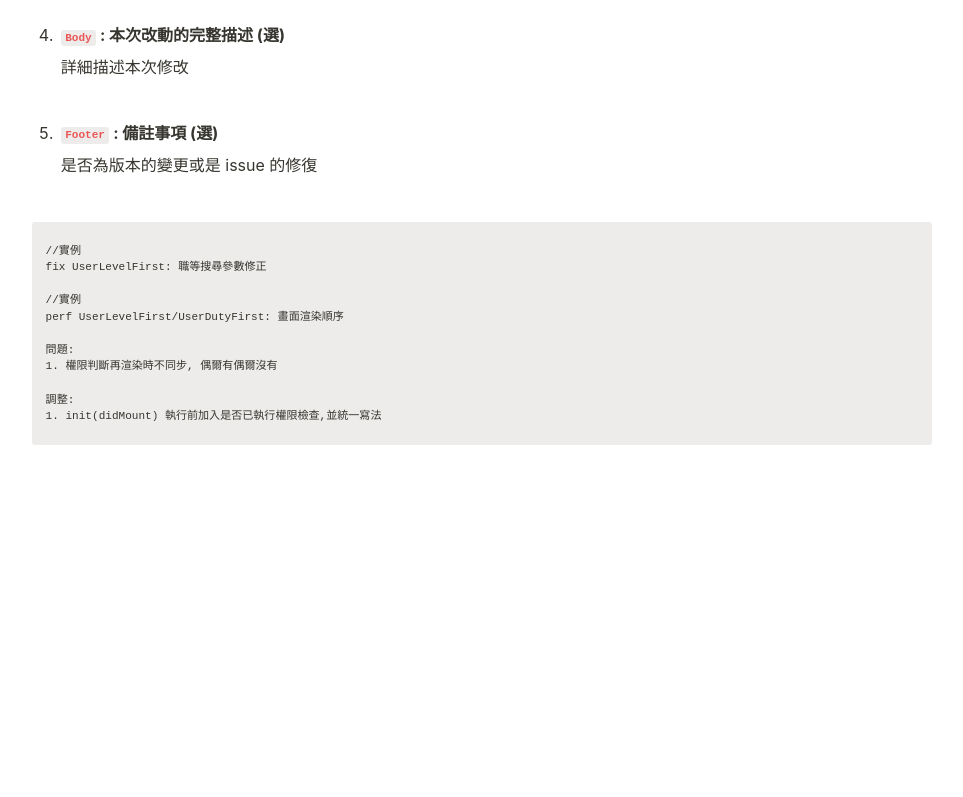
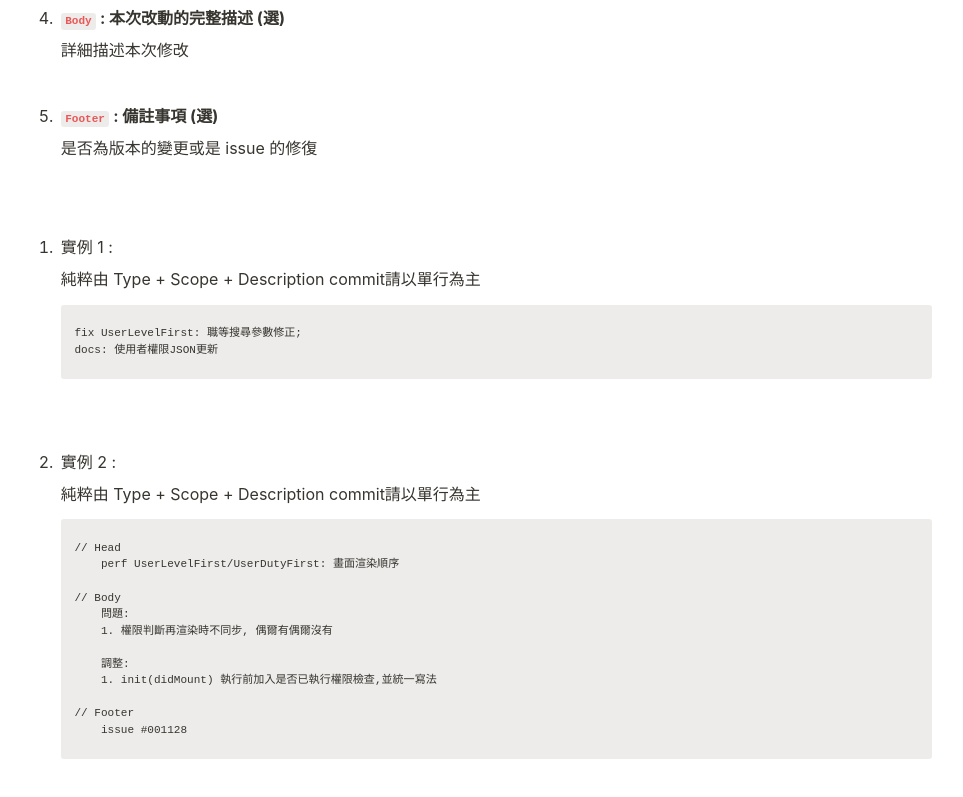
Before and after one commit to olar88/front_end_coding_guide.github.io, a plain HTML site: page Front_end_coding_guide_files/Commit.html in a window 1280 px wide. Shown: the part 905-1702 px from the top of the page, without its empty margins (158-1121 px from the left). Before the commit the page ends 1452 px from the top, so only its background shows below. Drawn offline with Linux system fonts and the light colour scheme.

Commit message:
fix 命名,commit :選單名稱格式修改為駝峰式,commit實例排版修正

```diff
--- a/Front_end_coding_guide_files/Commit.html
+++ b/Front_end_coding_guide_files/Commit.html
@@ -674,7 +674,6 @@ blockquote {
 }
 
 </style></head><body><article id="a7c918e6-a525-41d4-9280-7ab8c32d4635" class="page sans"><header><div class="page-header-icon undefined"><img class="icon" src="./file_Commit/Frame_4.svg" style="cursor: pointer;"/></div><h1 class="page-title">Commit</h1><p class="page-description"></p></header><div class="page-body"><h2 id="97756753-454f-4a5a-a0dd-09b734726e3a" class="">Basic <strong><strong>commit message</strong></strong></h2><pre id="eb34ec0f-dc16-4b7a-b794-cdeccc47f8d1" class="code"><code>
-// [Header]
 &lt;Type&gt; (Scope) : &lt;Description&gt;
 [Body]
 [Footers]</code></pre><ol type="1" id="d98dbe99-5636-4cc5-a833-e56a7edde779" class="numbered-list" start="1"><li><strong><code>Type</code></strong><strong> : 本次提交的類型 (必)</strong><table id="95cf986c-3ead-4ca1-a6b1-9ee387f90a3f" class="simple-table"><tbody><tr id="118211da-e1a0-46f6-86fe-9b6e508f8f60"><td id="tJ^Y" class="block-color-blue_background">Type EN</td><td id="gmwd" class="block-color-blue_background">Type ZH</td><td id="XfE]" class="block-color-blue_background">definition</td></tr><tr id="1edd035b-532a-4392-ac27-05d7fb0e362a"><td id="tJ^Y" class=""><strong>fix</strong></td><td id="gmwd" class="">修正</td><td id="XfE]" class="">修正 bug</td></tr><tr id="8b6f9018-3458-46ab-9bee-5bd5628175d9"><td id="tJ^Y" class=""><strong>feat</strong></td><td id="gmwd" class="">新建</td><td id="XfE]" class="">修改 / 新增功能等</td></tr><tr id="b2459bb0-24e3-4b6e-9c86-d5edd381bd59"><td id="tJ^Y" class=""><strong>docs</strong></td><td id="gmwd" class="">文檔更動</td><td id="XfE]" class="">純文檔更動 ( 如: READ.md 等文件 ) </td></tr><tr id="85553a52-554f-4109-ab12-79d5642a6af6"><td id="tJ^Y" class=""><strong>style</strong></td><td id="gmwd" class="">調整</td><td id="XfE]" class="">整理 / 調整程式碼 ( 不影響程式主邏輯 )
@@ -683,17 +682,24 @@ ex: 改寫 TS</td></tr><tr id="6d6b31e1-65ea-4897-aa03-88fbeb271c46"><td id="tJ^
 </p></li></ol><ol type="1" id="6287de20-654a-4920-9249-c0fe6aaee6fc" class="numbered-list" start="3"><li><strong><code>Description</code></strong><strong> : 本次改動的簡述 (必)</strong><p id="e7b4e3d9-7db9-4616-bb33-192103dc0682" class="">簡短但精確地描述</p><p id="fd9839e9-f532-4d6f-b63f-380845e12804" class="">
 </p></li></ol><ol type="1" id="e69cf6a5-ce36-4fd0-8734-22a35aaa99f0" class="numbered-list" start="4"><li><mark class="highlight-blue"><strong><code>Body</code></strong></mark><mark class="highlight-blue"><strong> </strong></mark><strong>: 本次改動的完整描述 (選)</strong><p id="2980d916-ea7c-42f4-9922-f2a2705ea0b4" class="">詳細描述本次修改</p><p id="200fb291-17b1-4821-858d-3aee405a5ba5" class="">
 </p></li></ol><ol type="1" id="dc513f94-e353-45b4-a0b2-425d596774c4" class="numbered-list" start="5"><li><mark class="highlight-blue"><strong><code>Footer</code></strong></mark><mark class="highlight-blue"><strong> </strong></mark><strong>: 備註事項 (選)</strong><p id="21b1ce40-d4e8-4f18-875a-12ac6fae57df" class="">是否為版本的變更或是 issue 的修復</p><p id="82ed2239-fe5d-43dc-b093-06b81cb1e486" class="">
-</p></li></ol><pre id="571901ec-bf88-4f24-a145-ef5a830a3195" class="code"><code>//實例
-fix UserLevelFirst: 職等搜尋參數修正
+</p></li></ol>
+<ol type="1" id="1a036b18-25b3-440d-a575-d26fb44e841c" class="numbered-list" start="1"><li><mark class="highlight-default">實例 1 :</mark><p id="33e12600-9a1b-43dc-a4d8-8f7ff80f1abe" class="">純粹由 Type + Scope + Description commit請以單行為主</p><pre id="571901ec-bf88-4f24-a145-ef5a830a3195" class="code"><code>fix UserLevelFirst: 職等搜尋參數修正;
+docs: 使用者權限JSON更新</code></pre></li></ol>
+	<ol type="1" id="0ff1fc66-9a68-4cf0-b9e8-be5336b68f68" class="numbered-list" start="2"><li><mark class="highlight-default">實例 2 :</mark><p id="7c2591dc-07b8-49d0-b812-34aeb0a74a75" class="">純粹由 Type + Scope + Description commit請以單行為主</p><pre id="9583a7c2-ae7b-496f-ac10-4139208b7423" class="code"><code>// Head
+		perf UserLevelFirst/UserDutyFirst: 畫面渲染順序
 
-//實例
-perf UserLevelFirst/UserDutyFirst: 畫面渲染順序
+// Body
+		問題:
+		1. 權限判斷再渲染時不同步, 偶爾有偶爾沒有
 
-問題:
-1. 權限判斷再渲染時不同步, 偶爾有偶爾沒有
+		調整:
+		1. init(didMount) 執行前加入是否已執行權限檢查,並統一寫法
 
-調整:
-1. init(didMount) 執行前加入是否已執行權限檢查,並統一寫法</code></pre><p id="f9c86480-02fa-4bfc-977b-1ee29db84bbd" class="">
+// Footer
+		issue #001128</code></pre></li></ol>
+
+
+<p id="f9c86480-02fa-4bfc-977b-1ee29db84bbd" class="">
 </p></div></article><span class="sans" style="font-size:14px;padding-top:2em"></span>
 <script>
 	document.querySelector('.icon').addEventListener('click',()=>{window.history.back()})
```
Also changed, not shown: Front_end_coding_guide_files/命名.html (+3 -3 lines).
